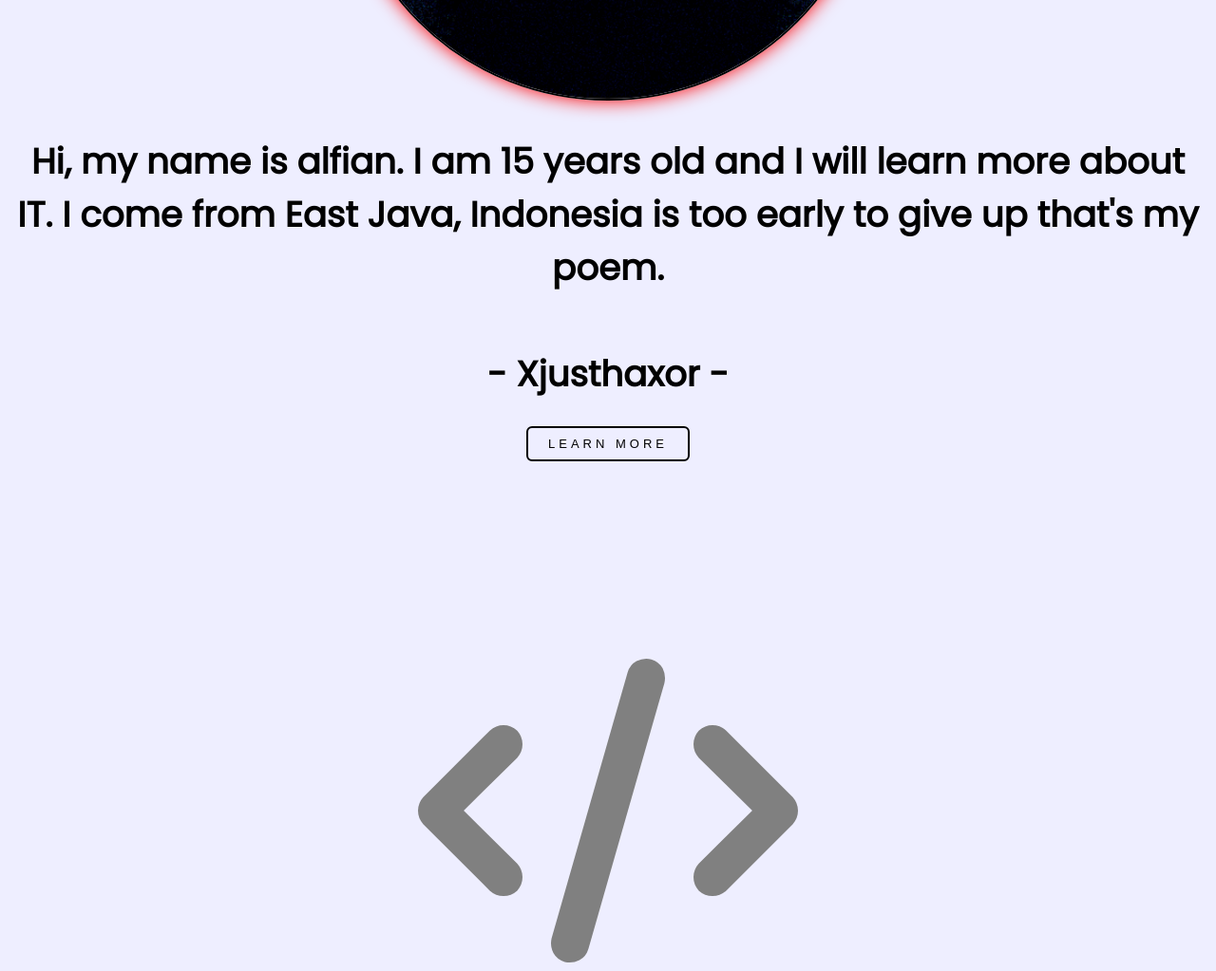
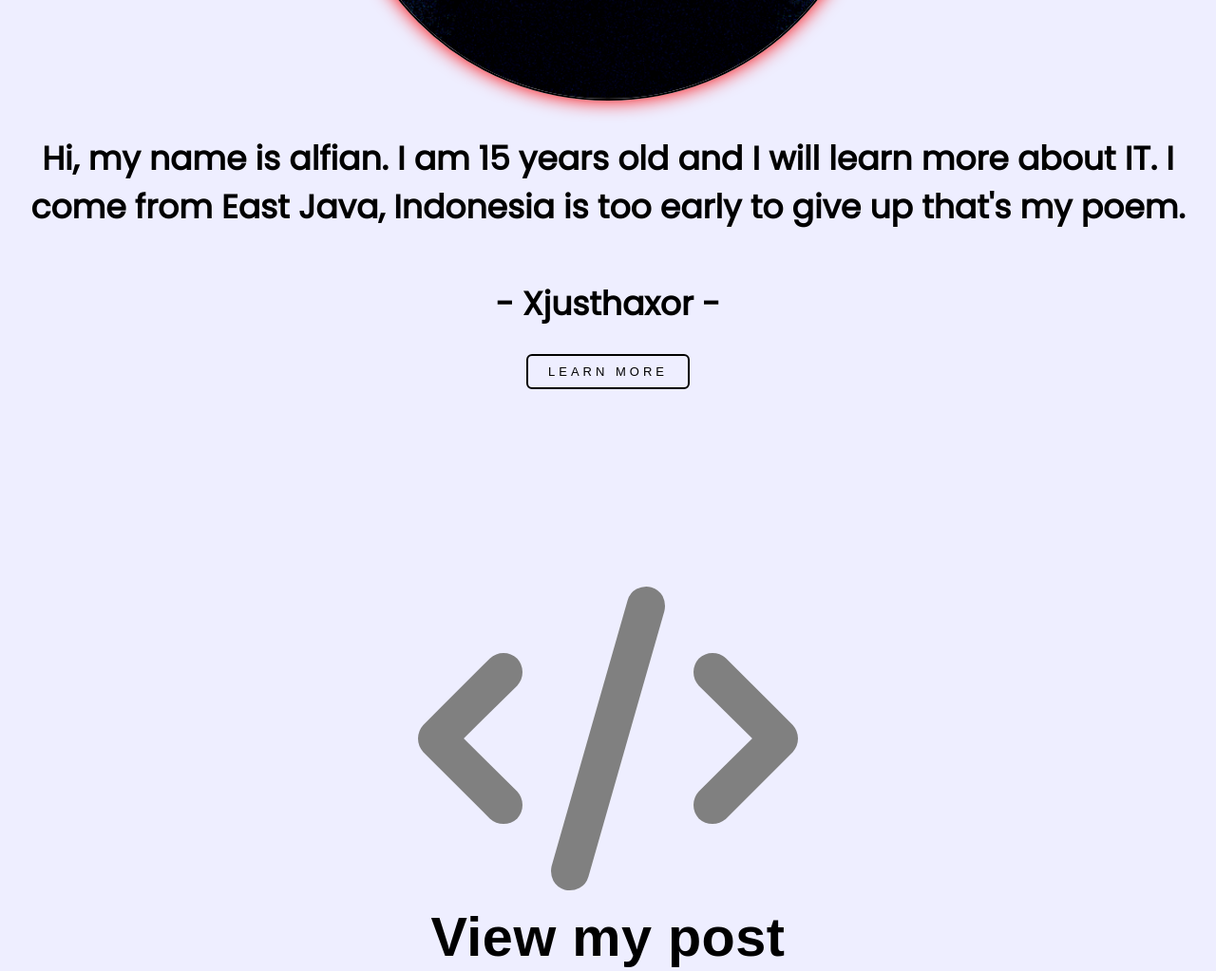
Before and after one commit to flux10n/flux10n.github.io, a plain HTML site: page index.html in a window 1280 px wide. Shown: the part 780-1803 px from the top of the page at 95% size. Drawn offline with nearby package versions, Linux system fonts and the light colour scheme.

Commit message:
Update style.css

```diff
--- a/style.css
+++ b/style.css
@@ -191,7 +191,7 @@ border: 2px solid black;
 
 p{
 font-family: 'Poppins', sans-serif;
-font-size:2.9vw;
+font-size:2.7vw;
 padding:17px;
 }
 
```
